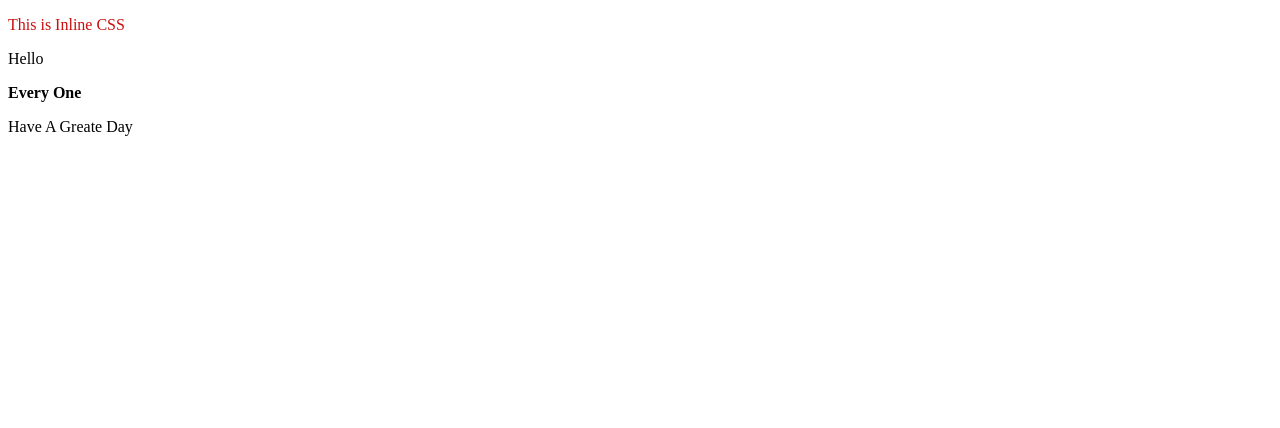
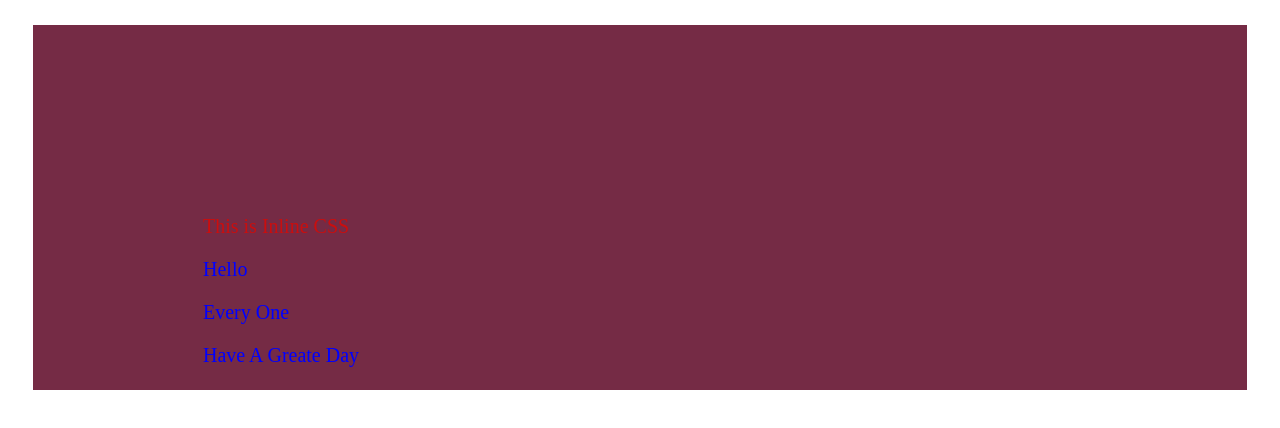
Before and after one commit to sanika13125/Assgnment123, a plain HTML site: page index.html in a window 1280 px wide. Drawn offline with Linux system fonts and the light colour scheme.

Commit message:
Add files via upload

```diff
--- a/index.html
+++ b/index.html
@@ -5,13 +5,14 @@
     <meta name="viewport" content="width=device-width, initial-scale=1.0">
     <title>Document</title>
     <link rel="stylesheet" href="style.css">
+
 </head>
 <body>
     <div class="container">
         <p style="color: rgb(203, 14, 14);">This is Inline CSS</p>
-        <p>Hello</p>
-        <p><b>Every One</b></p>
-        <p> Have A Greate Day</p>
+        <p style="color:blue";>Hello</p>
+        <p style="color:blue";>Every One</p>
+        <p style="color:blue";>Have A Greate Day</p>
     </div>
 
 </body>
--- a/style.css
+++ b/style.css
@@ -1,8 +1,12 @@
-.container1{
-    background-color:solid rgb(180, 131, 58);
-    font-size: 50px;
-    padding:0;
-    margin:0;
-    text-align: center;
-    background-size: 100px;
+.container{
+    text-align:top;
+    background-color: #752b45;
+    margin: 25px;
+    padding: 170px;
+    height: 25px;
+    justify-content: center;
+    display: flexbox;
+    text-shadow: 20px;
+    font-size:20px;
+    background-size: 600px;
 }
```
